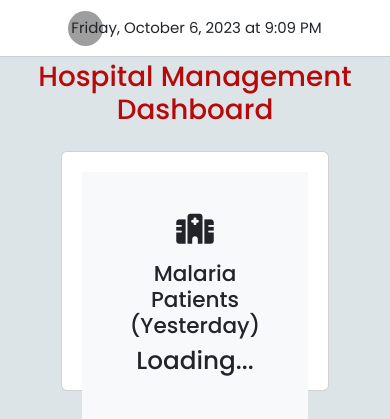
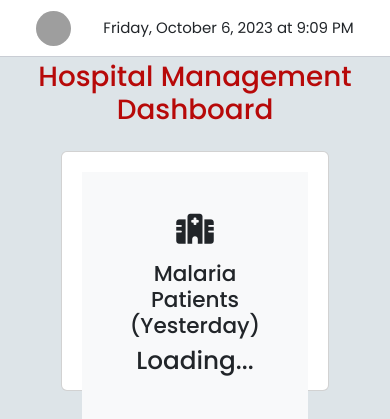
Before and after one commit to webapp-master/my-1st-web-app-project, a Django app: page /dashboard/ in a window 390 px wide; the page is wider, and only the part inside the window is pictured. Shown: the top 419 px of that part. Run offline with Django 4.2, Linux system fonts and the light colour scheme; grey boxes are pictures that could not be loaded.

Commit message:
overlap issue resolved for small screens

```diff
--- a/static/css/dashboard.css
+++ b/static/css/dashboard.css
@@ -261,13 +261,21 @@
 
 @media screen and (max-width: 768px) {
   .header {
-      display: flex;
-      flex-direction: row; /* Maintain flex-direction: row; */
-      justify-content: center; /* Center items horizontally */
-      align-items: center; /* Center items vertically */
+    display: flex;
+    flex-direction: row; /* Maintain flex-direction: row; */
+    justify-content: center; /* Center items horizontally */
+    align-items: center; /* Center items vertically */
   }
 
   .header__logo {
-      margin: 0; /* Reset any margin to ensure proper centering */
+    margin: 0; /* Reset any margin to ensure proper centering */
+  }
+
+  .header__img {
+    margin-right: 1rem; /* Add margin to create space to the right */
+  }
+
+  #current-time-date {
+    margin-left: 1rem; /* Add margin to create space to the left */
   }
 }
```
